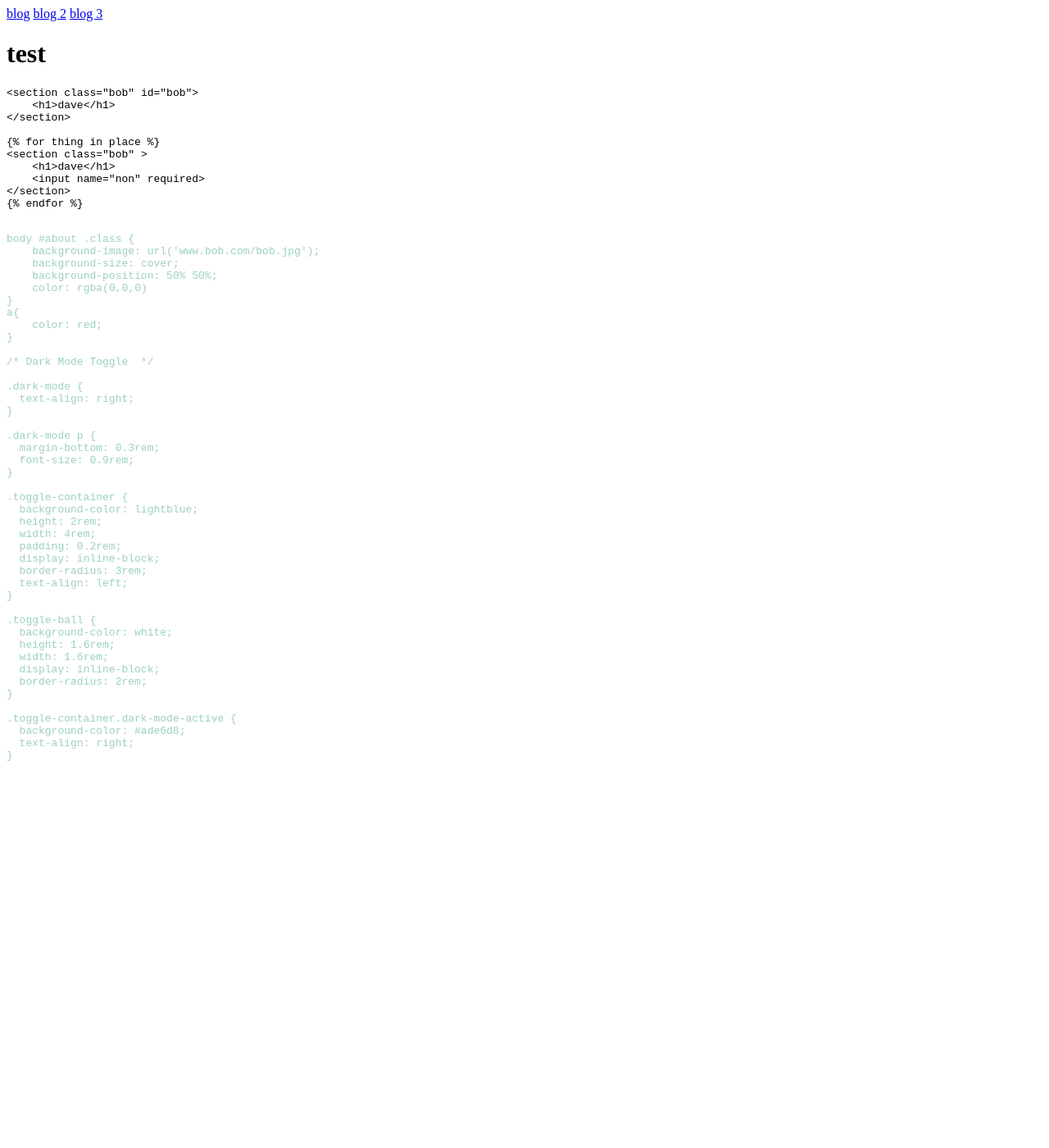
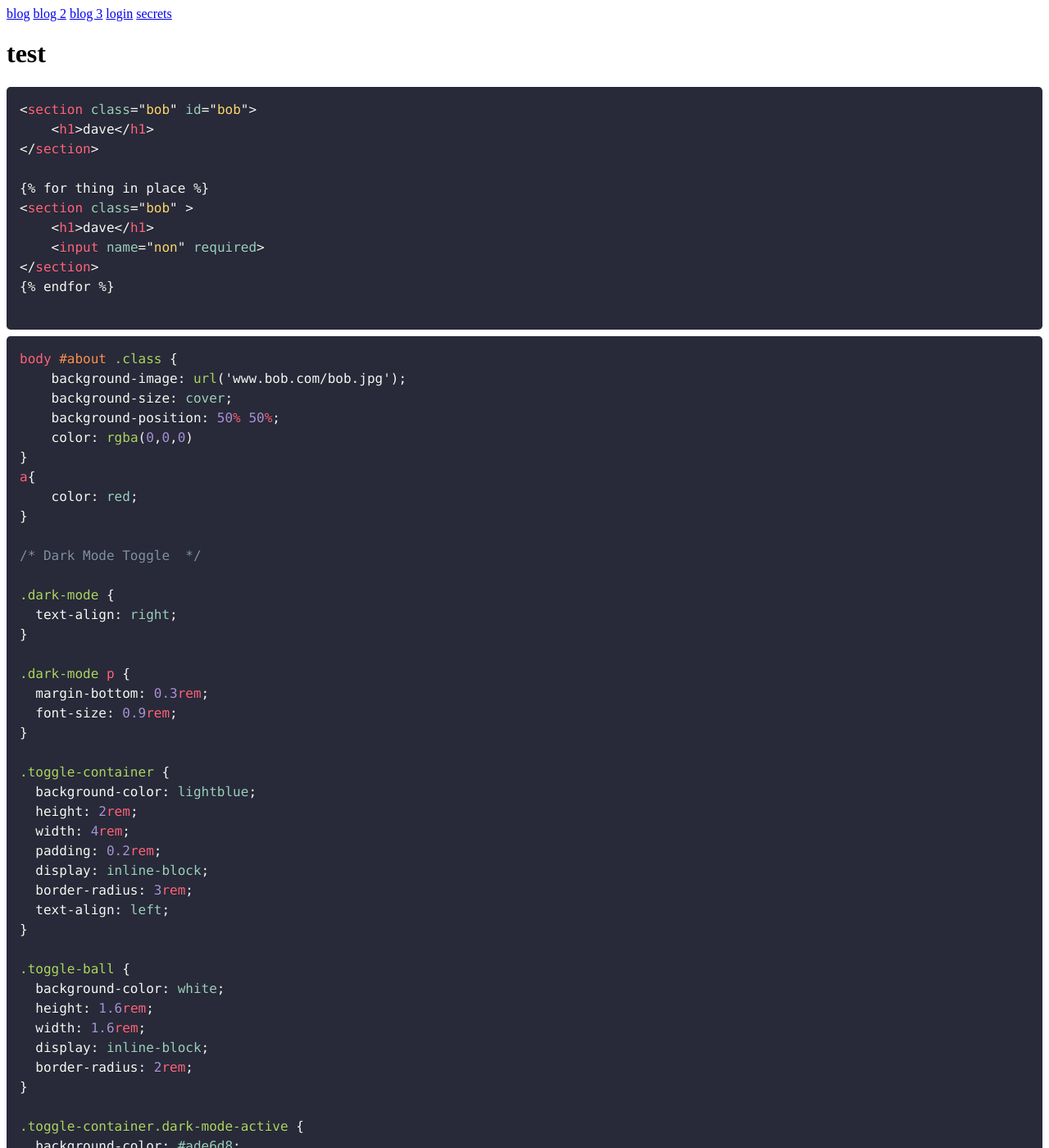
Before and after one commit to TheInstituteOfCode/test-ground, a Jekyll site: the page built from index.md, in a window 1280 px wide and 1400 px high. Shown: the whole window at 82% size. Built offline with Jekyll 4.4.1, drawn with Linux system fonts in a browser that asks for light colours.

Commit message:
added secrets

````diff
--- a/_layouts/default.html
+++ b/_layouts/default.html
@@ -15,9 +15,11 @@
             <a href="/blog">blog</a>
             <a href="/blog-exclusive.html">blog 2</a>
             <a href="/blog-exclusive-with-limits.html">blog 3</a>
+            <a href="/login">login</a>
+            <a href="/secret-page">secrets</a>
         </nav>
     </header>
     {{content}}
 </body>
-<!-- <script src="prism.js"></script> -->
+
 </html>
--- a/index.md
+++ b/index.md
@@ -62,3 +62,7 @@ a{
   text-align: right;
 }
 ```
+
+
+
+<script src="prism.js"></script>
````
